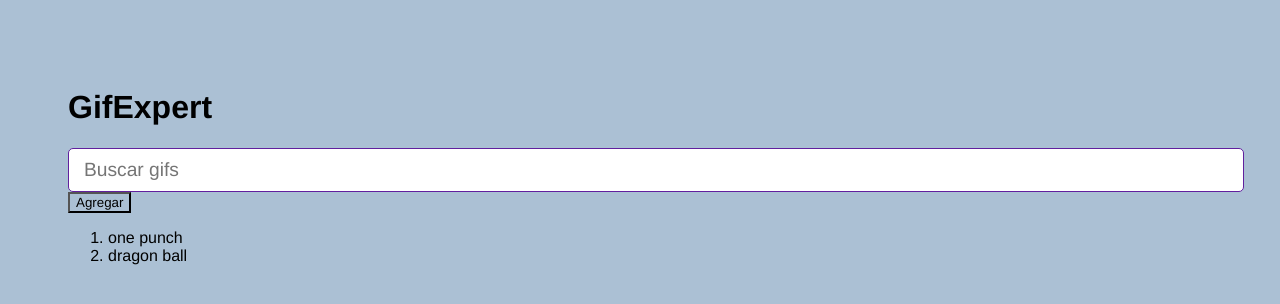
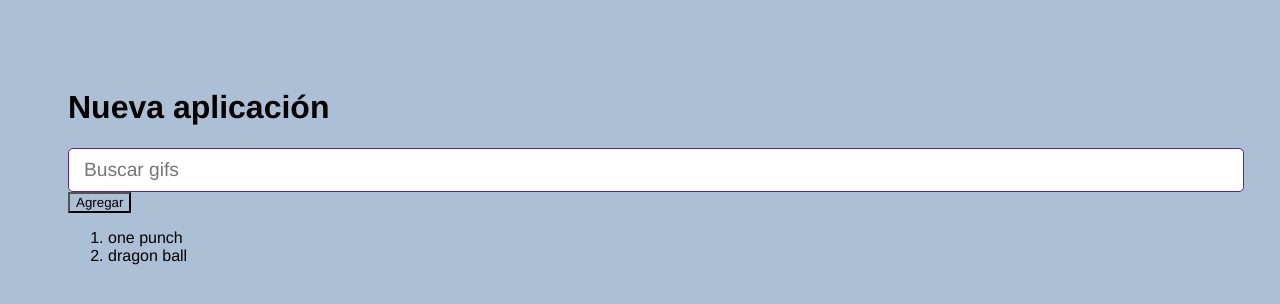
Before and after one commit to se733/gifExpert, a React (Vite) app: page / in a window 1280 px wide. Shown: the top 304 px of the page. Built offline with nearby package versions, Linux system fonts and the light colour scheme.

Commit message:
comit de prueba

```diff
--- a/src/GifExpert.jsx
+++ b/src/GifExpert.jsx
@@ -11,7 +11,7 @@ export const GifExpert = () => {
 
   return (
       <>
-    <h1>GifExpert</h1>
+    <h1>Nueva aplicación</h1>
 
 
     <AddCategory />
```
